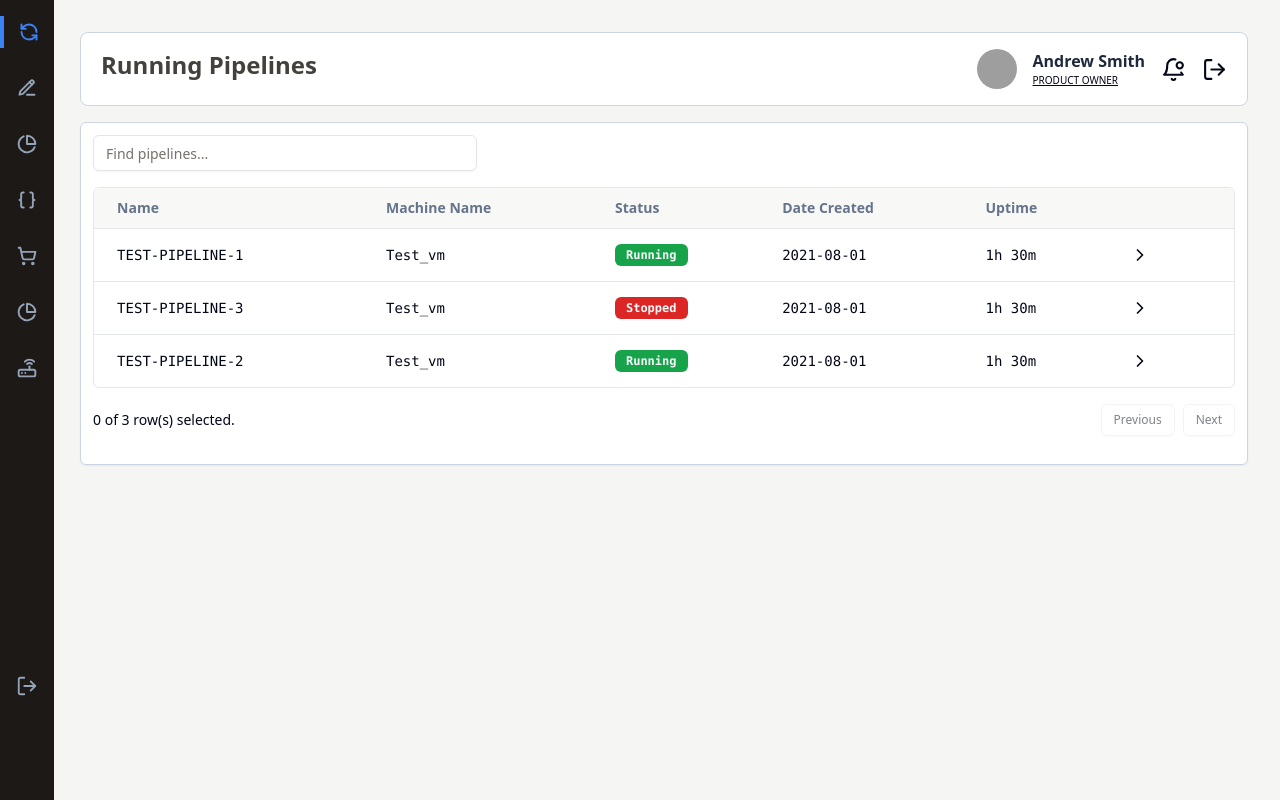
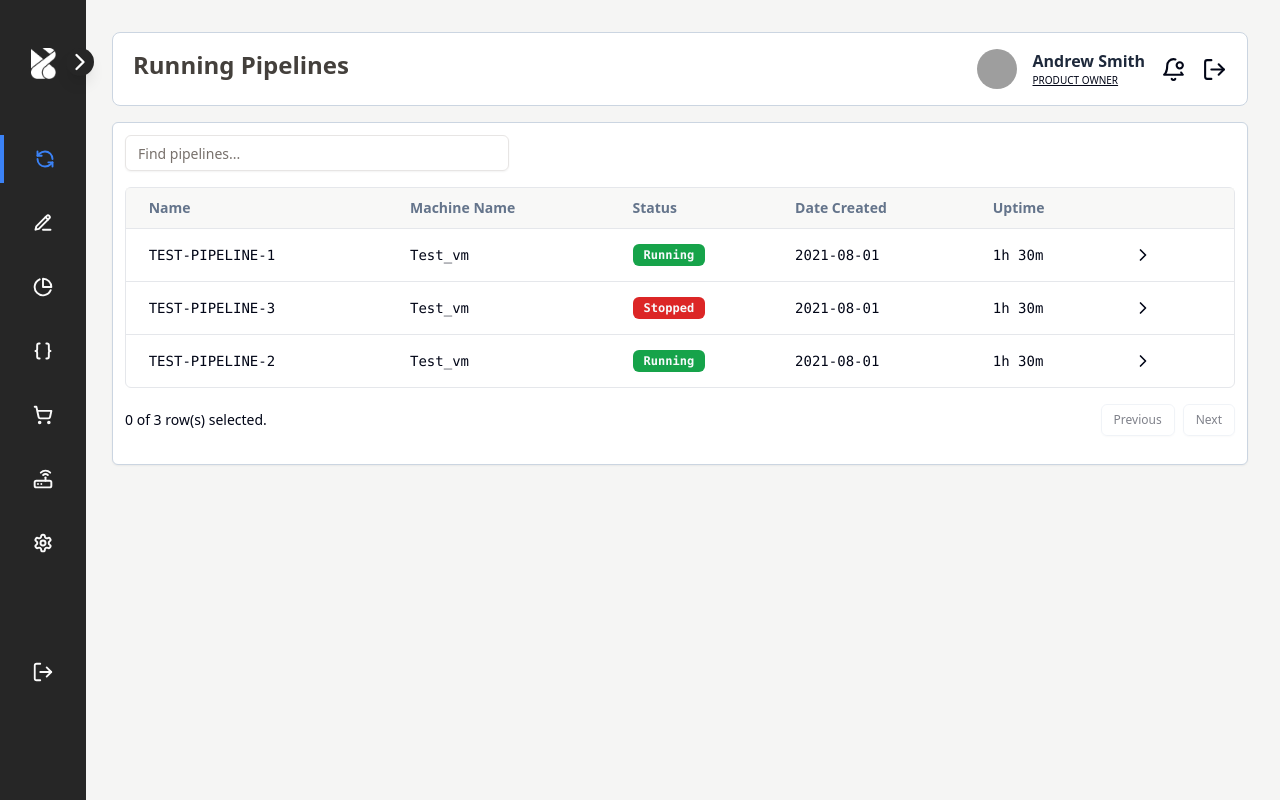
Before and after one commit to bitswan-space/automation-operation-center, a Next.js app in the folder nextjs/: page / in a window 1280 px wide. Built offline with nearby package versions, Linux system fonts and the light colour scheme; grey boxes are pictures that could not be loaded.

Commit message:
feat: improve side bar

```diff
--- a/nextjs/package.json
+++ b/nextjs/package.json
@@ -9,6 +9,7 @@
     "start": "next start"
   },
   "dependencies": {
+    "@formkit/auto-animate": "^0.7.0",
     "@hookform/resolvers": "^3.3.1",
     "@radix-ui/react-avatar": "^1.0.3",
     "@radix-ui/react-checkbox": "^1.0.4",
@@ -22,6 +23,7 @@
     "@tanstack/react-table": "^8.9.3",
     "class-variance-authority": "^0.7.0",
     "clsx": "^2.0.0",
+    "framer-motion": "^10.16.1",
     "lucide-react": "^0.270.0",
     "next": "^13.4.13",
     "next-auth": "^4.22.4",
--- a/nextjs/src/components/layout/DashboardLayout.tsx
+++ b/nextjs/src/components/layout/DashboardLayout.tsx
@@ -1,18 +1,30 @@
 import SideNavBar from "./SideNavBar";
+import clsx from "clsx";
+import { useState } from "react";
 
 interface LayoutProps {
   children: React.ReactNode;
 }
 
 function DashboardLayout({ children }: LayoutProps) {
+  const [isExpanded, setIsExpanded] = useState<boolean>(false);
+
   return (
     <>
       <div className="font-strawford flex h-full min-h-screen flex-col bg-stone-100">
         <div className="flex flex-grow">
           <div className="fixed h-screen bg-stone-200">
-            <SideNavBar />
+            <SideNavBar
+              expanded={isExpanded}
+              onExpand={() => setIsExpanded(!isExpanded)}
+            />
           </div>
-          <main className="h-full flex-grow overflow-auto pl-12">
+          <main
+            className={clsx("h-full flex-grow overflow-auto", {
+              "pl-64": isExpanded,
+              "pl-20": !isExpanded,
+            })}
+          >
             {children}
           </main>
         </div>
--- a/nextjs/src/components/layout/SideNavBar.tsx
+++ b/nextjs/src/components/layout/SideNavBar.tsx
@@ -7,13 +7,24 @@ import {
   Braces,
   ShoppingCart,
   Router,
+  ChevronRight,
+  Settings,
 } from "lucide-react";
+import { motion } from "framer-motion";
+import Image from "next/image";
 
 import { Button } from "../ui/button";
 import clsx from "clsx";
 import { signOut } from "next-auth/react";
 
-const SideNavBar = () => {
+interface SideNavBarProps {
+  expanded: boolean;
+  onExpand: () => void;
+}
+
+const SideNavBar = (props: SideNavBarProps) => {
+  const { expanded, onExpand } = props;
+
   const handleSignOut = () => {
     signOut({
       callbackUrl: "/login",
@@ -26,25 +37,80 @@ const SideNavBar = () => {
       });
   };
 
+  const handleExpand = () => {
+    onExpand();
+  };
+
   return (
-    <div className="h-full min-h-max bg-stone-900 py-4 text-slate-400">
-      <div className="flex h-full flex-col justify-between">
-        <div className="flex flex-col gap-6">
-          <SideBarNavItem Icon={RefreshCcw} title="Home" active />
-          <SideBarNavItem Icon={PencilLine} title="Schedule" />
-          <SideBarNavItem Icon={PieChart} title="Settings" />
-          <SideBarNavItem Icon={Braces} title="Settings" />
-          <SideBarNavItem Icon={ShoppingCart} title="Settings" />
-          <SideBarNavItem Icon={PieChart} title="Settings" />
-          <SideBarNavItem Icon={Router} title="Settings" />
+    <div className="relative h-full min-h-max bg-neutral-800 py-6 text-slate-400">
+      <div
+        className="absolute -right-2 top-12 rounded-full bg-neutral-800 text-white shadow-lg"
+        onClick={handleExpand}
+      >
+        <ChevronRight size={28} />
+      </div>
+      <div
+        className={clsx("flex h-full flex-col justify-between", {
+          "p-6": expanded,
+        })}
+      >
+        <div className="flex flex-col justify-center gap-8">
+          <div className={"flex justify-center py-6 text-center"}>
+            <Image
+              src={expanded ? "/bitswan-logo-full.png" : "/bitswan-logo-sm.png"}
+              alt={""}
+              width={expanded ? 150 : 25}
+              height={expanded ? 100 : 25}
+            />
+          </div>
+          <div className="flex flex-col justify-center gap-4">
+            <SideBarNavItem
+              Icon={RefreshCcw}
+              title="Running Pipelines"
+              active
+              expanded={expanded}
+            />
+            <SideBarNavItem
+              Icon={PencilLine}
+              title="Pipelines builder"
+              expanded={expanded}
+            />
+            <SideBarNavItem
+              Icon={PieChart}
+              title="View Data"
+              expanded={expanded}
+            />
+            <SideBarNavItem
+              Icon={Braces}
+              title="Data Studio"
+              expanded={expanded}
+            />
+            <SideBarNavItem
+              Icon={ShoppingCart}
+              title="Store"
+              expanded={expanded}
+            />
+            <SideBarNavItem
+              Icon={Router}
+              title="Data Providers"
+              expanded={expanded}
+            />
+            <SideBarNavItem
+              Icon={Settings}
+              title="Settings"
+              expanded={expanded}
+            />
+          </div>
         </div>
-        <div className="pb-20">
+        <div className="px-2 pb-20">
           <Button
             variant={"ghost"}
-            className="rounded-none"
+            size={"lg"}
+            className="flex w-full justify-start gap-3 rounded-none p-6 text-neutral-50 lg:rounded-md"
             onClick={handleSignOut}
           >
             <LogOut size={22} />
+            {expanded && <span className="ml-2">Sign out</span>}
           </Button>
         </div>
       </div>
@@ -58,21 +124,42 @@ interface SideBarNavItemProps {
   Icon: LucideIcon;
   title: string;
   active?: boolean;
+  expanded?: boolean;
 }
 
 function SideBarNavItem(props: SideBarNavItemProps) {
-  const { Icon, title, active } = props;
+  const { Icon, title, active, expanded } = props;
+
+  const variants = {
+    hidden: { opacity: 0 },
+    visible: { opacity: 1 },
+  };
 
   return (
     <Button
       title={title}
       variant={"ghost"}
-      size={"sm"}
-      className={clsx("flex items-center gap-2 rounded-none", {
-        "border-l-4 border-blue-500 text-blue-500": active,
+      size={expanded ? "lg" : "default"}
+      className={clsx("flex gap-3 text-neutral-100", {
+        "rounded-none border-l-4 border-blue-500 p-6 text-blue-500":
+          active && !expanded,
+        "rounded-none p-6 text-neutral-50": !expanded && !active,
+        "justify-start": expanded,
+        "bg-blue-700 text-white hover:bg-blue-600 hover:text-white":
+          active && expanded,
       })}
     >
       <Icon size={20} strokeWidth={2.3} />
+      {expanded && (
+        <motion.div
+          initial="hidden"
+          animate={expanded ? "visible" : "hidden"}
+          variants={variants}
+          transition={{ duration: 0.8 }}
+        >
+          <span>{title}</span>
+        </motion.div>
+      )}
     </Button>
   );
 }
```
Also changed, not shown: 1 other file (tests, documents, lock files or other folders).
